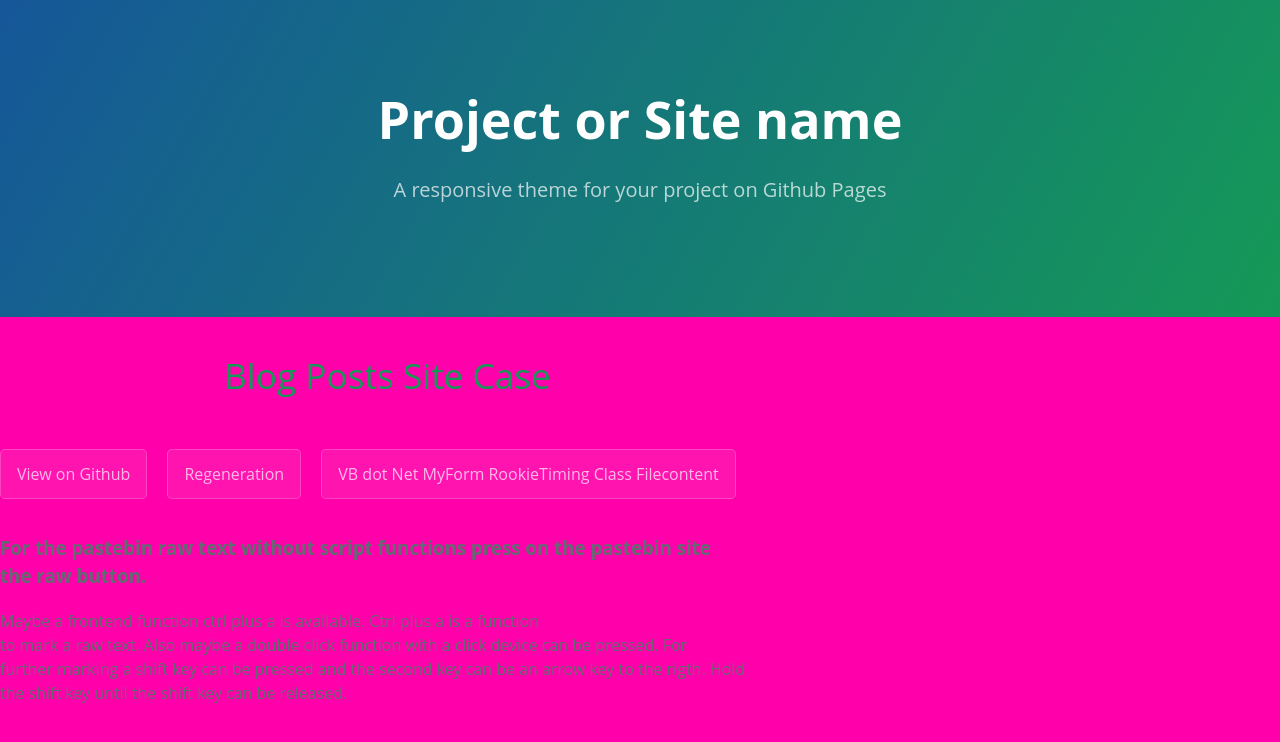
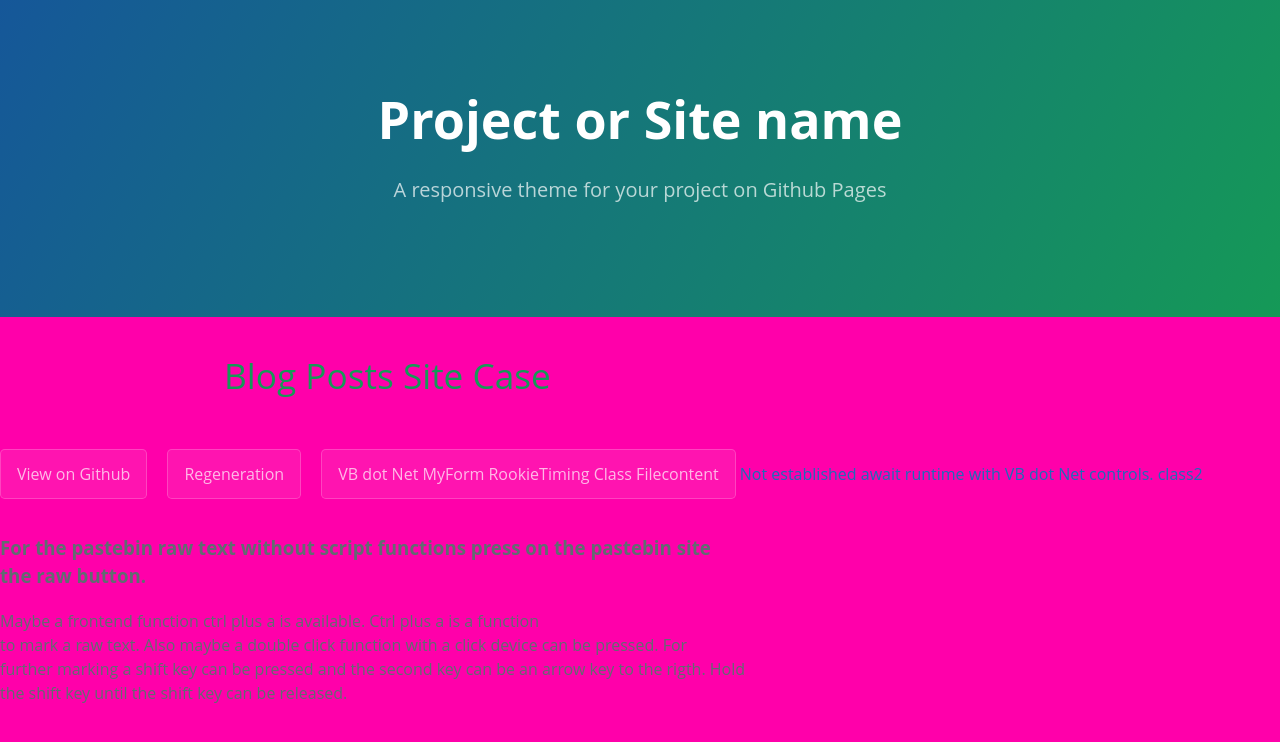
Before and after one commit to ledlightjungledStefan/Osterei, a Jekyll site: the page built from index.markdown, in a window 1280 px wide. Shown: the top 742 px of the page. Built offline with Jekyll 4.4.1, drawn with Linux system fonts in a browser that asks for light colours.

Commit message:
Update index.html

```diff
--- a/_layouts/index.html
+++ b/_layouts/index.html
@@ -21,6 +21,7 @@
     <a href="#" class="btn">View on Github</a>
     <a href="/Osterei/solarplexus.html" class="btn">Regeneration</a>
     <a href="https://pastebin.com/1Lksr6LN" class="btn">VB dot Net MyForm RookieTiming Class Filecontent</a>
+    <a href="https://pastebin.com/Yaf8yRcV" class "btn">Not established await runtime with VB dot Net controls. class2</a>
     <h3>For the pastebin raw text without script functions press on the pastebin site <br>
  the raw button.</h3>
     <p>
```
